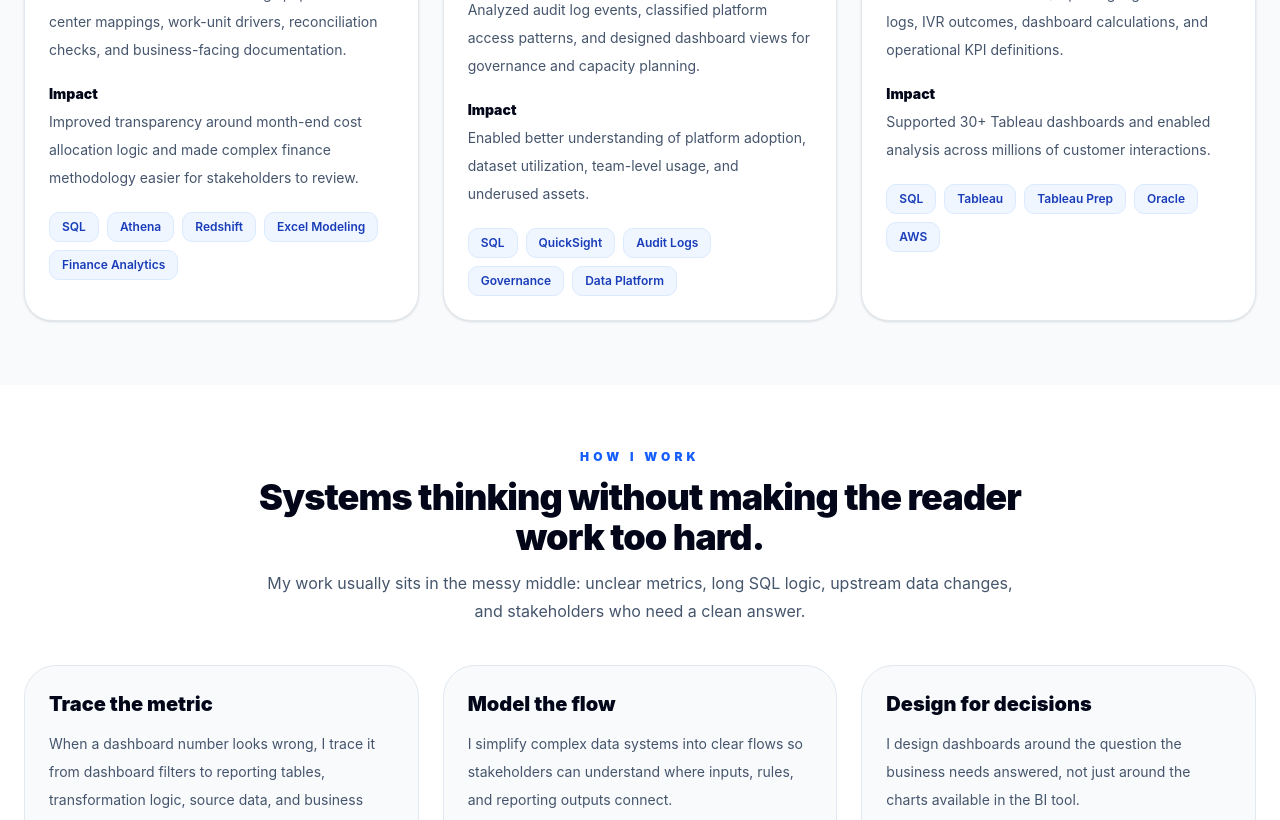
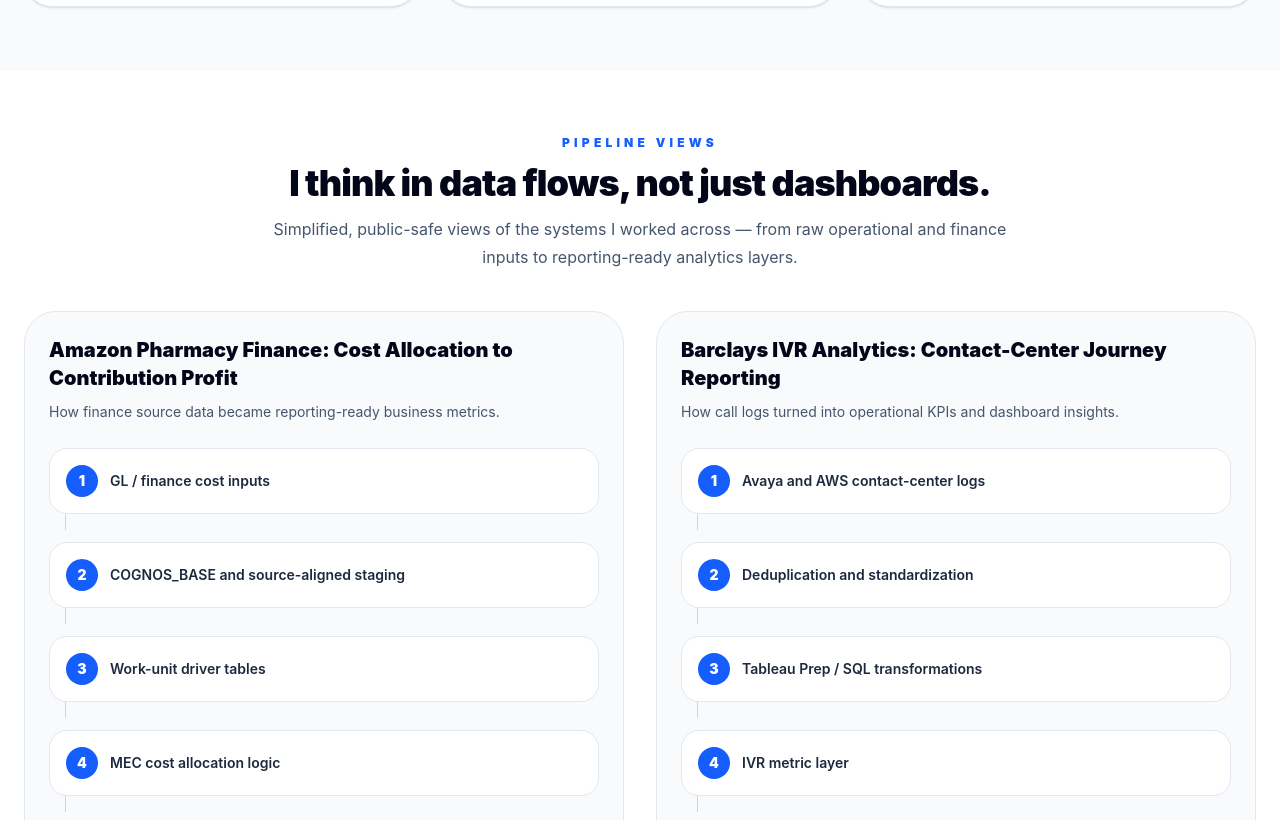
Before and after one commit to Maddy123-sehg/madhvika-portfolio, a Next.js app: page / in a window 1280 px wide. Shown: the part 1980-2800 px from the top of the page. Built offline with nearby package versions, Linux system fonts and the light colour scheme.

Commit message:
Restore company project sections and pipeline views

```diff
--- a/app/page.tsx
+++ b/app/page.tsx
@@ -50,46 +50,115 @@
   },
 ];
 
-const experience = [
+const amazonProjects = [
   {
-    company: "Amazon Pharmacy Finance",
-    logo: "/logos/Amazon.png",
-    eyebrow: "Finance Analytics · Cost Allocation · Contribution Profit",
-    color: "orange",
-    summary:
-      "Worked across MEC cost allocation, Contribution Profit reporting, data quality investigations, platform governance dashboards, reconciliation workflows, and business-facing finance documentation.",
-    highlights: [
-      "Analyzed, debugged, enhanced, and validated a 1,900+ line SQL-based cost allocation pipeline.",
-      "Supported cost-center restructuring by validating allocation logic, downstream impacts, and reconciliation checks.",
-      "Built governance views using audit log events to understand dataset adoption, access patterns, and underused assets.",
-      "Investigated P&L discrepancies by tracing metrics across dashboards, CP outputs, allocation logic, and upstream source mappings.",
-    ],
+    code: "CP",
+    title: "MEC Cost Allocation & Contribution Profit Framework",
+    description:
+      "Analyzed, debugged, enhanced, and validated a 1,900+ line SQL-based cost allocation pipeline powering Pharmacy Finance reporting.",
+    tools: ["SQL", "Athena", "Redshift", "Finance Analytics", "Cost Allocation"],
   },
   {
-    company: "Barclays",
-    logo: "/logos/Barclays.svg",
-    eyebrow: "Fintech · IVR · Contact Center Analytics",
-    color: "sky",
-    summary:
-      "Built and supported customer journey analytics across IVR funnels, callback workflows, Tableau dashboards, SLA reporting, cloud migration support, and operational KPI design.",
-    highlights: [
-      "Managed ETL/reporting logic powering 30+ IVR Tableau dashboards.",
-      "Analyzed 5M+ customer interactions across call logs, IVR outcomes, and servicing data.",
-      "Supported callback feature reporting, SLA logic redesign, and dashboard enhancements.",
-      "Worked across Oracle, AWS, Tableau Prep, SQL transformations, and Tableau reporting layers.",
-    ],
+    code: "MEC",
+    title: "Cost Allocation Redesign During Cost Center Restructuring",
+    description:
+      "Redesigned allocation logic during cost center restructuring and validated downstream impacts through reconciliation checks and structured allocation models.",
+    tools: ["SQL", "Excel Modeling", "Reconciliation", "Cost Centers", "P&L"],
   },
   {
-    company: "Accenture",
-    logo: "/logos/Accenture.svg",
-    eyebrow: "Earlier Foundation · Consulting · SAP · UAT",
-    color: "purple",
-    summary:
-      "Enterprise consulting foundation across stakeholder communication, requirements gathering, documentation, UAT support, SAP MM / procure-to-pay workflows, and cross-functional delivery.",
-    highlights: [
-      "Supported business requirements, functional documentation, testing, and stakeholder coordination.",
-      "Built early foundation in enterprise systems, process thinking, and client-facing delivery.",
-    ],
+    code: "GOV",
+    title: "Data Platform Usage & Governance Dashboard",
+    description:
+      "Built a governance dashboard for an internal healthcare finance data platform using audit log events to measure dataset adoption, platform usage, user access patterns, and unused assets.",
+    tools: ["SQL", "QuickSight", "Audit Logs", "Governance", "Data Platform"],
+  },
+  {
+    code: "DOC",
+    title: "Business-Facing Cost Allocation Documentation",
+    description:
+      "Authored a business-facing cost allocation framework explaining methodology, cost drivers, manual adjustments, current-month logic, and rate-card concepts.",
+    tools: ["Documentation", "Finance Analytics", "Cost Drivers", "Methodology"],
+  },
+  {
+    code: "DQ",
+    title: "Finance Data Quality & Root-Cause Investigations",
+    description:
+      "Investigated P&L discrepancies by tracing metrics across dashboards, Contribution Profit outputs, allocation logic, upstream GL mappings, and source data.",
+    tools: ["SQL", "Root Cause", "Reconciliation", "Finance Reporting"],
+  },
+  {
+    code: "AI",
+    title: "GenAI-Assisted Variance Explanation Concepts",
+    description:
+      "Explored GenAI-assisted workflows to summarize cost allocation anomalies and month-end variance drivers from structured finance outputs.",
+    tools: ["Amazon Bedrock", "Claude", "Python", "GenAI", "Variance Analysis"],
+  },
+];
+
+const barclaysProjects = [
+  {
+    code: "IVR",
+    title: "IVR Customer Journey Analytics & ETL Framework",
+    description:
+      "Built and managed ETL processes powering 30+ IVR Tableau dashboards and analyzed 5M+ interactions across call logs and servicing data.",
+    tools: ["Tableau", "ETL", "Oracle", "AWS", "IVR"],
+  },
+  {
+    code: "CB",
+    title: "Callback Feature Revamp & SLA Logic Redesign",
+    description:
+      "Led a 3-member team to redesign SLA logic and integrate callback features into contact-center workflows, enhancing 45+ dashboards and reports.",
+    tools: ["Tableau", "SLA", "Callback Analytics", "Leadership"],
+  },
+  {
+    code: "AWS",
+    title: "Cloud Migration & Reporting Data Lake Setup",
+    description:
+      "Supported migration of operational contact-center datasets from Oracle to AWS S3/Athena/Redshift, improving reporting scalability for downstream analytics.",
+    tools: ["AWS S3", "Athena", "Redshift", "Oracle", "Migration"],
+  },
+  {
+    code: "AB",
+    title: "Queue Optimization, A/B Testing & Agent Performance Analytics",
+    description:
+      "Designed queue-performance analyses and agent scoring logic using customer experience signals such as sentiment, CSAT, NPS, and standardized metrics.",
+    tools: ["A/B Testing", "Z-Score", "CSAT", "NPS", "Tableau"],
+  },
+];
+
+const accentureProjects = [
+  {
+    code: "SAP",
+    title: "SAP MM / Procure-to-Pay Workflow Support",
+    description:
+      "Supported requirements, documentation, UAT, and process understanding across enterprise procurement and SAP MM workflows.",
+    tools: ["SAP MM", "UAT", "Requirements", "Documentation"],
+  },
+  {
+    code: "BA",
+    title: "Business Analysis & Stakeholder Coordination",
+    description:
+      "Built early foundation in stakeholder communication, process mapping, testing support, and cross-functional enterprise delivery.",
+    tools: ["Business Analysis", "Testing", "Documentation", "Stakeholders"],
+  },
+];
+
+const skillGroups = [
+  {
+    title: "Analytics Engineering",
+    skills: ["SQL", "ETL/ELT", "Data Modeling", "Data Validation"],
+  },
+  {
+    title: "Cloud + Data Platforms",
+    skills: ["AWS S3", "Athena", "Redshift", "Glue/Lambda"],
+  },
+  {
+    title: "BI + Product Analytics",
+    skills: ["Tableau", "QuickSight", "KPI Design", "Funnel Analysis"],
+  },
+  {
+    title: "Finance Analytics",
+    skills: ["Cost Allocation", "CP Reporting", "Reconciliation", "Variance Analysis"],
   },
 ];
 
@@ -132,13 +201,16 @@
             Home
           </a>
           <a href="#featured" className="hover:text-blue-600">
-            Work
+            Featured
           </a>
-          <a href="#how" className="hover:text-blue-600">
-            How I Work
+          <a href="#pipelines" className="hover:text-blue-600">
+            Pipelines
           </a>
-          <a href="#experience" className="hover:text-blue-600">
-            Experience
+          <a href="#amazon" className="hover:text-blue-600">
+            Amazon
+          </a>
+          <a href="#barclays" className="hover:text-blue-600">
+            Barclays
           </a>
           <a href="#skills" className="hover:text-blue-600">
             Skills
@@ -167,7 +239,7 @@
       <div className="self-start">
         <div className="inline-flex items-center gap-2 rounded-xl border border-blue-200 bg-blue-50 px-4 py-2 text-sm font-medium text-blue-700 shadow-sm">
           <Sparkles className="h-4 w-4" />
-          BI Engineering · Finance Analytics · Cloud Data Platforms
+          Analytics Engineering · Finance Data Systems · BI Decision Layers
         </div>
 
         <h1 className="mt-7 text-5xl font-black leading-[1.03] tracking-tight text-slate-950 md:text-7xl">
@@ -190,13 +262,21 @@
           </a>
 
           <a
+            href="#pipelines"
+            className="inline-flex items-center justify-center rounded-xl border border-slate-200 bg-white px-6 py-4 text-base font-bold text-slate-900 hover:bg-slate-50"
+          >
+            <Database className="mr-2 h-4 w-4" />
+            View Pipeline Flows
+          </a>
+
+          <a
             href={resumePdf}
             target="_blank"
             rel="noreferrer"
             className="inline-flex items-center justify-center rounded-xl border border-slate-200 bg-white px-6 py-4 text-base font-bold text-slate-900 hover:bg-slate-50"
           >
             <FileText className="mr-2 h-4 w-4" />
-            View Resume PDF
+            Resume PDF
           </a>
 
           <a
@@ -207,26 +287,6 @@
             <Download className="mr-2 h-4 w-4" />
             Download DOCX
           </a>
-        </div>
-
-        <div className="mt-8 rounded-[28px] border border-slate-200 bg-white/90 p-5 shadow-lg shadow-slate-200/70">
-          <p className="text-xs font-black uppercase tracking-[0.28em] text-blue-600">
-            Core strengths
-          </p>
-
-          <div className="mt-5 grid gap-4 sm:grid-cols-2">
-            {[
-              "SQL-heavy data transformation and validation",
-              "Finance analytics, cost allocation, and reconciliation",
-              "BI dashboard logic, KPI design, and stakeholder storytelling",
-              "Metric debugging across dashboard, semantic, and source layers",
-            ].map((item) => (
-              <div key={item} className="flex gap-3 rounded-2xl border border-blue-100 bg-blue-50/60 p-4">
-                <CheckCircle2 className="mt-0.5 h-5 w-5 shrink-0 text-blue-600" />
-                <p className="text-sm font-semibold leading-6 text-slate-700">{item}</p>
-              </div>
-            ))}
-          </div>
         </div>
       </div>
 
@@ -381,89 +441,76 @@
   );
 }
 
-function HowIWorkSection() {
-  const cards = [
+function PipelineViewsSection() {
+  const flows = [
     {
-      title: "Trace the metric",
-      description:
-        "When a dashboard number looks wrong, I trace it from dashboard filters to reporting tables, transformation logic, source data, and business definition.",
+      title: "Amazon Pharmacy Finance: Cost Allocation to Contribution Profit",
+      subtitle: "How finance source data became reporting-ready business metrics.",
       steps: [
-        "Dashboard number",
-        "Reporting / semantic layer",
-        "Transformation logic",
-        "Source data",
-        "Business definition",
+        "GL / finance cost inputs",
+        "COGNOS_BASE and source-aligned staging",
+        "Work-unit driver tables",
+        "MEC cost allocation logic",
+        "Rate-card and allocation outputs",
+        "Contribution Profit reporting tables",
+        "QuickSight / Finance reporting",
       ],
     },
     {
-      title: "Model the flow",
-      description:
-        "I simplify complex data systems into clear flows so stakeholders can understand where inputs, rules, and reporting outputs connect.",
+      title: "Barclays IVR Analytics: Contact-Center Journey Reporting",
+      subtitle: "How call logs turned into operational KPIs and dashboard insights.",
       steps: [
-        "Source systems",
-        "Staging / cleaned tables",
-        "Business transformations",
-        "Reporting layer",
-        "BI dashboard",
-      ],
-    },
-    {
-      title: "Design for decisions",
-      description:
-        "I design dashboards around the question the business needs answered, not just around the charts available in the BI tool.",
-      steps: [
-        "Executive summary",
-        "Driver breakdown",
-        "Operational drilldown",
-        "Validation checks",
-        "Stakeholder explanation",
+        "Avaya and AWS contact-center logs",
+        "Deduplication and standardization",
+        "Tableau Prep / SQL transformations",
+        "IVR metric layer",
+        "Containment, transfer, SLA, and self-service KPIs",
+        "Tableau dashboards",
+        "Operational decision support",
       ],
     },
   ];
 
   return (
-    <section id="how" className="bg-white py-16">
+    <section id="pipelines" className="bg-white py-16">
       <div className="mx-auto max-w-7xl px-6">
         <div className="mx-auto mb-10 max-w-3xl text-center">
           <p className="text-xs font-black uppercase tracking-[0.35em] text-blue-600">
-            How I work
+            Pipeline views
           </p>
 
           <h2 className="mt-3 text-3xl font-black tracking-tight text-slate-950 md:text-4xl">
-            Systems thinking without making the reader work too hard.
+            I think in data flows, not just dashboards.
           </h2>
 
           <p className="mt-3 leading-7 text-slate-600">
-            My work usually sits in the messy middle: unclear metrics, long SQL logic,
-            upstream data changes, and stakeholders who need a clean answer.
+            Simplified, public-safe views of the systems I worked across — from raw
+            operational and finance inputs to reporting-ready analytics layers.
           </p>
         </div>
 
-        <div className="grid gap-6 lg:grid-cols-3">
-          {cards.map((card) => (
-            <article
-              key={card.title}
-              className="rounded-[2rem] border border-slate-200 bg-slate-50 p-6"
-            >
-              <h3 className="text-xl font-black text-slate-950">{card.title}</h3>
-              <p className="mt-3 text-sm leading-7 text-slate-600">{card.description}</p>
+        <div className="grid gap-8 lg:grid-cols-2">
+          {flows.map((flow) => (
+            <div key={flow.title} className="rounded-[2rem] border border-slate-200 bg-slate-50 p-6">
+              <h3 className="text-xl font-black text-slate-950">{flow.title}</h3>
+              <p className="mt-2 text-sm leading-6 text-slate-600">{flow.subtitle}</p>
 
               <div className="mt-6 space-y-3">
-                {card.steps.map((step, index) => (
+                {flow.steps.map((step, index) => (
                   <div key={step}>
-                    <div className="flex items-center gap-3 rounded-2xl border border-slate-200 bg-white p-3">
-                      <div className="flex h-7 w-7 shrink-0 items-center justify-center rounded-full bg-blue-600 text-xs font-black text-white">
+                    <div className="flex items-center gap-3 rounded-2xl border border-slate-200 bg-white p-4">
+                      <div className="flex h-8 w-8 shrink-0 items-center justify-center rounded-full bg-blue-600 text-sm font-black text-white">
                         {index + 1}
                       </div>
                       <p className="text-sm font-semibold text-slate-800">{step}</p>
                     </div>
-                    {index < card.steps.length - 1 && (
-                      <div className="ml-3 h-3 w-px bg-slate-300" />
+                    {index < flow.steps.length - 1 && (
+                      <div className="ml-4 h-4 w-px bg-slate-300" />
                     )}
                   </div>
                 ))}
               </div>
-            </article>
+            </div>
           ))}
         </div>
       </div>
@@ -471,65 +518,119 @@
   );
 }
 
-function ExperienceSnapshotSection() {
+function CompanyProjectSection({
+  id,
+  company,
+  logo,
+  eyebrow,
+  title,
+  description,
+  projects,
+  theme,
+}: {
+  id: string;
+  company: string;
+  logo: string;
+  eyebrow: string;
+  title: string;
+  description: string;
+  projects: {
+    code: string;
+    title: string;
+    description: string;
+    tools: string[];
+  }[];
+  theme: "orange" | "sky" | "purple";
+}) {
+  const themes = {
+    orange: {
+      section: "bg-gradient-to-br from-orange-50 via-white to-teal-50 border-orange-100",
+      pill: "bg-orange-100 text-orange-800 border-orange-200",
+      bar: "from-orange-400 to-teal-500",
+      icon: "bg-slate-950 text-white",
+      tag: "bg-orange-50 text-orange-800 border-orange-100",
+    },
+    sky: {
+      section: "bg-gradient-to-br from-sky-50 via-white to-blue-50 border-sky-100",
+      pill: "bg-sky-100 text-sky-800 border-sky-200",
+      bar: "from-sky-400 to-blue-600",
+      icon: "bg-sky-500 text-white",
+      tag: "bg-sky-50 text-sky-800 border-sky-100",
+    },
+    purple: {
+      section: "bg-gradient-to-br from-purple-50 via-white to-slate-50 border-purple-100",
+      pill: "bg-purple-100 text-purple-800 border-purple-200",
+      bar: "from-purple-400 to-slate-600",
+      icon: "bg-purple-600 text-white",
+      tag: "bg-purple-50 text-purple-800 border-purple-100",
+    },
+  };
+
+  const t = themes[theme];
+
   return (
-    <section id="experience" className="bg-slate-50 py-16">
+    <section id={id} className={`border-y py-16 ${t.section}`}>
       <div className="mx-auto max-w-7xl px-6">
-        <div className="mx-auto mb-10 max-w-3xl text-center">
-          <p className="text-xs font-black uppercase tracking-[0.35em] text-blue-600">
-            Experience snapshot
+        <div className="mb-8">
+          <div className="mb-4 flex h-20 w-[360px] items-center">
+            <Image
+              src={logo}
+              alt={`${company} logo`}
+              width={360}
+              height={120}
+              className="max-h-20 max-w-[320px] object-contain"
+            />
+          </div>
+
+          <p className={`inline-flex rounded-full border px-3 py-1 text-xs font-bold uppercase tracking-[0.2em] ${t.pill}`}>
+            {eyebrow}
           </p>
 
-          <h2 className="mt-3 text-3xl font-black tracking-tight text-slate-950 md:text-4xl">
-            The environments where I built this skill set.
+          <h2 className="mt-4 text-3xl font-black tracking-tight text-slate-950 md:text-4xl">
+            {title}
           </h2>
 
-          <p className="mt-3 leading-7 text-slate-600">
-            A compact view of the domains, systems, and business problems behind the
-            project work.
-          </p>
+          <p className="mt-3 max-w-3xl leading-7 text-slate-600">{description}</p>
         </div>
 
-        <div className="grid gap-6 lg:grid-cols-3">
-          {experience.map((item) => (
+        <div className="grid gap-6 md:grid-cols-2 lg:grid-cols-3">
+          {projects.map((project) => (
             <article
-              key={item.company}
-              className="rounded-[2rem] border border-slate-200 bg-white p-6 shadow-sm"
+              key={project.title}
+              className="h-full overflow-hidden rounded-3xl border bg-white shadow-sm transition-all duration-300 hover:-translate-y-1 hover:shadow-2xl"
             >
-              <div className="mb-5 flex h-16 items-center">
-                <Image
-                  src={item.logo}
-                  alt={`${item.company} logo`}
-                  width={280}
-                  height={90}
-                  className="max-h-14 max-w-[220px] object-contain"
-                />
+              <div className={`h-2 bg-gradient-to-r ${t.bar}`} />
+
+              <div className="p-6">
+                <div className="flex gap-4">
+                  <div
+                    className={`flex h-14 w-14 shrink-0 items-center justify-center rounded-2xl text-xs font-black ${t.icon}`}
+                  >
+                    {project.code}
+                  </div>
+
+                  <div>
+                    <h3 className="text-lg font-black leading-snug text-slate-950">
+                      {project.title}
+                    </h3>
+                  </div>
+                </div>
+
+                <p className="mt-5 text-sm leading-7 text-slate-600">
+                  {project.description}
+                </p>
+
+                <div className="mt-5 flex flex-wrap gap-2">
+                  {project.tools.map((tool) => (
+                    <span
+                      key={tool}
+                      className={`rounded-lg border px-3 py-1.5 text-xs font-medium ${t.tag}`}
+                    >
+                      {tool}
+                    </span>
+                  ))}
+                </div>
               </div>
-
-              <p
-                className={`inline-flex rounded-full border px-3 py-1 text-xs font-bold uppercase tracking-[0.18em] ${
-                  item.color === "orange"
-                    ? "border-orange-200 bg-orange-100 text-orange-800"
-                    : item.color === "sky"
-                    ? "border-sky-200 bg-sky-100 text-sky-800"
-                    : "border-purple-200 bg-purple-100 text-purple-800"
-                }`}
-              >
-                {item.eyebrow}
-              </p>
-
-              <h3 className="mt-4 text-xl font-black text-slate-950">{item.company}</h3>
-
-              <p className="mt-3 text-sm leading-7 text-slate-600">{item.summary}</p>
-
-              <ul className="mt-5 space-y-3">
-                {item.highlights.map((highlight) => (
-                  <li key={highlight} className="flex gap-3 text-sm leading-6 text-slate-600">
-                    <CheckCircle2 className="mt-0.5 h-4 w-4 shrink-0 text-emerald-600" />
-                    {highlight}
-                  </li>
-                ))}
-              </ul>
             </article>
           ))}
         </div>
@@ -560,6 +661,27 @@
             >
               <h3 className="font-black text-slate-950">{item.tool}</h3>
               <p className="mt-2 text-sm leading-7 text-slate-600">{item.use}</p>
+            </div>
+          ))}
+        </div>
+
+        <div className="mt-10 grid gap-4 sm:grid-cols-2 lg:grid-cols-4">
+          {skillGroups.map((group) => (
+            <div
+              key={group.title}
+              className="rounded-2xl border border-slate-200 bg-white p-5 shadow-sm"
+            >
+              <h3 className="text-sm font-black text-slate-950">{group.title}</h3>
+              <div className="mt-3 flex flex-wrap gap-2">
+                {group.skills.map((skill) => (
+                  <span
+                    key={skill}
+                    className="rounded-full border border-blue-100 bg-blue-50 px-3 py-1 text-xs font-semibold text-blue-800"
+                  >
+                    {skill}
+                  </span>
+                ))}
+              </div>
             </div>
           ))}
         </div>
@@ -650,8 +772,41 @@
       <main id="top">
         <HeroSection />
         <FeaturedWorkSection />
-        <HowIWorkSection />
-        <ExperienceSnapshotSection />
+        <PipelineViewsSection />
+
+        <CompanyProjectSection
+          id="amazon"
+          company="Amazon"
+          logo="/logos/Amazon.png"
+          eyebrow="Pharmacy Finance · Cost Allocation · Contribution Profit"
+          title="Amazon Projects"
+          description="Finance analytics and data engineering-adjacent work across MEC cost allocation, Contribution Profit reporting, data platform governance, reconciliation, business documentation, and variance-analysis concepts."
+          projects={amazonProjects}
+          theme="orange"
+        />
+
+        <CompanyProjectSection
+          id="barclays"
+          company="Barclays"
+          logo="/logos/Barclays.svg"
+          eyebrow="Fintech · IVR · Contact Center Analytics"
+          title="Barclays Projects"
+          description="Customer journey and contact-center analytics across IVR funnels, callback workflows, reporting data migration, SLA logic, A/B testing, and performance scoring."
+          projects={barclaysProjects}
+          theme="sky"
+        />
+
+        <CompanyProjectSection
+          id="accenture"
+          company="Accenture"
+          logo="/logos/Accenture.svg"
+          eyebrow="Earlier Foundation · Consulting · SAP · UAT"
+          title="Accenture Projects"
+          description="Enterprise consulting foundation across stakeholder communication, requirements gathering, documentation, UAT support, SAP MM / procure-to-pay workflows, and cross-functional delivery."
+          projects={accentureProjects}
+          theme="purple"
+        />
+
         <ToolDepthSection />
         <ContactSection />
       </main>
```
